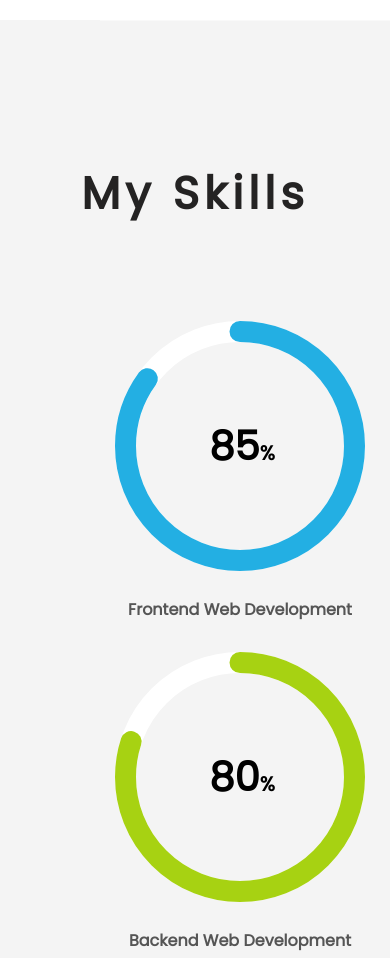
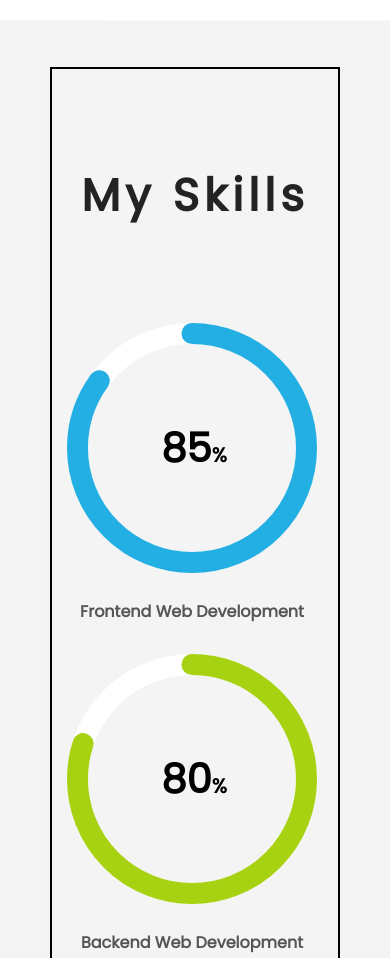
Before and after one commit to Shiva804/portfolio, a plain HTML site: page index.html in a window 390 px wide. Shown: the part 4640-5598 px from the top of the page. Drawn offline with nearby package versions, Linux system fonts and the light colour scheme; a web font is replaced by a local one.

Commit message:
alignment modified

```diff
--- a/index.html
+++ b/index.html
@@ -194,7 +194,7 @@
 
 
 					<div class="row">
-						<div class="col-xs-12 col-sm-6 col-md-3">
+						<div class="col-xs-12 col-sm-6 col-md-3" id='pp'>
 							<div class="skill-item center-block">
 								<div class="chart-container">
 									<div class="chart " data-percent="85" data-bar-color="#23afe3">
--- a/style.css
+++ b/style.css
@@ -512,22 +512,10 @@ p {
         font-weight: bolder;
         margin-top: 100px;
         text-align: center;
-        margin-left: -100px;
     }
-    /* #homepage {
-        height: max-content;
-    } */
+
+    #skillspage .b-skills .container {
+        border: 2px solid black;
+        margin-left: -50px;
+    }
 }
-/* @media (max-width: 1190px) {
-    #homepage {
-        height: 280vh;
-        height: max-content;
-    }
-} */
-
-/* @media (max-width: 790px) {
-    #homepage {
-        height: 330vh;
-        height: max-content;
-    }
-} */
```
